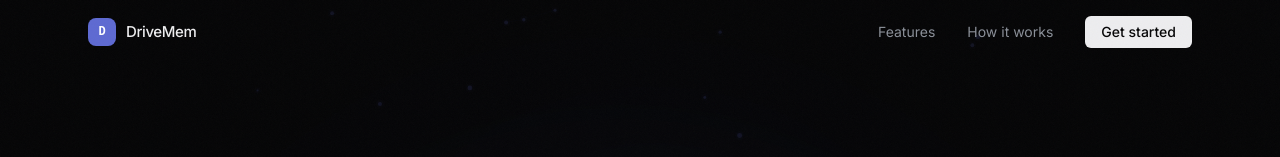
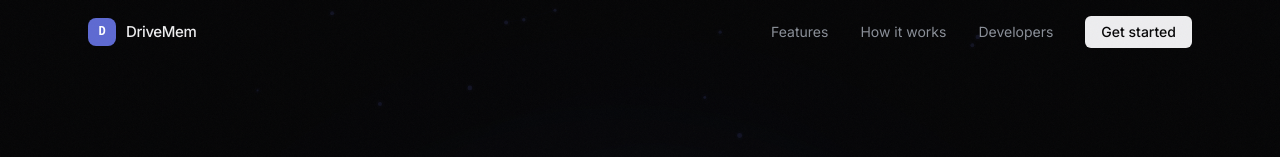
Before and after one commit to DriveMem/drivemem, a Next.js app in the folder apps/web/: page / in a window 1280 px wide. Shown: the top 157 px of the page. Built offline with nearby package versions, Linux system fonts and the light colour scheme.

Commit message:
fix: UX #216 Landing nav + SEO — dedupe keywords, add Developers nav link, add Footer links

```diff
--- a/apps/web/src/app/layout.tsx
+++ b/apps/web/src/app/layout.tsx
@@ -12,7 +12,7 @@ const inter = Inter({ subsets: ['latin'], variable: '--font-inter' })
 export const metadata: Metadata = {
   title: "DriveMem — Memory for your AI agents",
   description: "DriveMem gives every AI agent the context it needs. One knowledge base, seamless continuity.",
-  keywords: ["agent context", "AI context OS", "knowledge base", "MCP", "context compiler", "DriveMem", "DriveMem", "RAG"],
+  keywords: ["agent context", "AI context OS", "knowledge base", "MCP", "context compiler", "DriveMem", "RAG"],
   openGraph: {
     title: "DriveMem — Memory for your AI agents",
     description: "DriveMem gives every AI agent the context it needs. One knowledge base, seamless continuity.",
--- a/apps/web/src/app/page.tsx
+++ b/apps/web/src/app/page.tsx
@@ -216,6 +216,9 @@ function Nav() {
           <a href="#how-it-works" className="text-[#8A8F98] hover:text-[#EDEDEF] text-sm transition-colors">
             How it works
           </a>
+          <Link href="/developers" className="text-[#8A8F98] hover:text-[#EDEDEF] text-sm transition-colors">
+            Developers
+          </Link>
           <Link
             href="/login"
             className="text-sm text-[#050506] bg-[#EDEDEF] hover:bg-white px-4 py-1.5 rounded-md font-medium transition-colors"
@@ -464,6 +467,8 @@ export default function LandingPage() {
         <div className="max-w-6xl mx-auto px-6 flex items-center justify-between text-xs text-[#8A8F98]">
           <span>© {new Date().getFullYear()} DriveMem</span>
           <div className="flex gap-6">
+            <Link href="/developers" className="hover:text-[#EDEDEF] transition-colors">Developers</Link>
+            <Link href="/privacy" className="hover:text-[#EDEDEF] transition-colors">Privacy</Link>
             <a href="mailto:support@drivemem.cloud" className="hover:text-[#EDEDEF] transition-colors">Contact</a>
             <a href="https://github.com/yufuche1/ai-drive" className="hover:text-[#EDEDEF] transition-colors">GitHub</a>
           </div>
```
